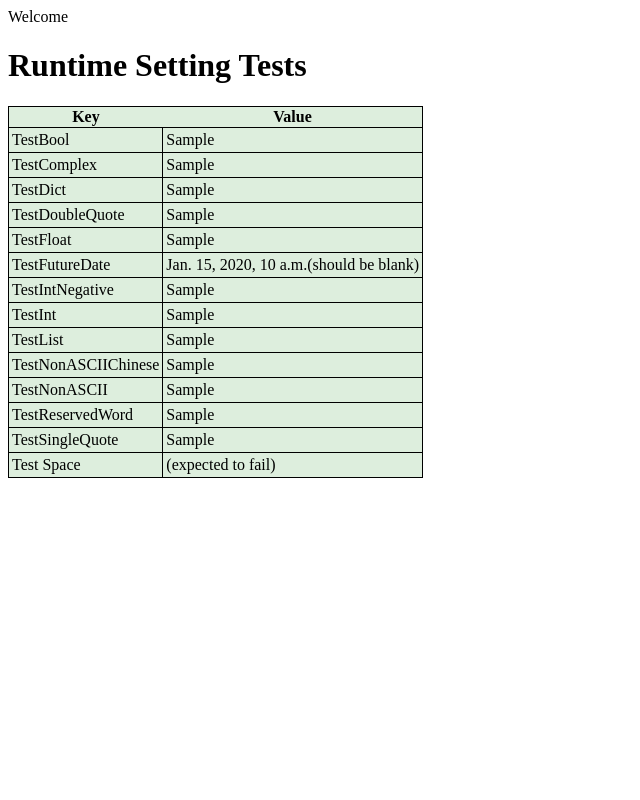
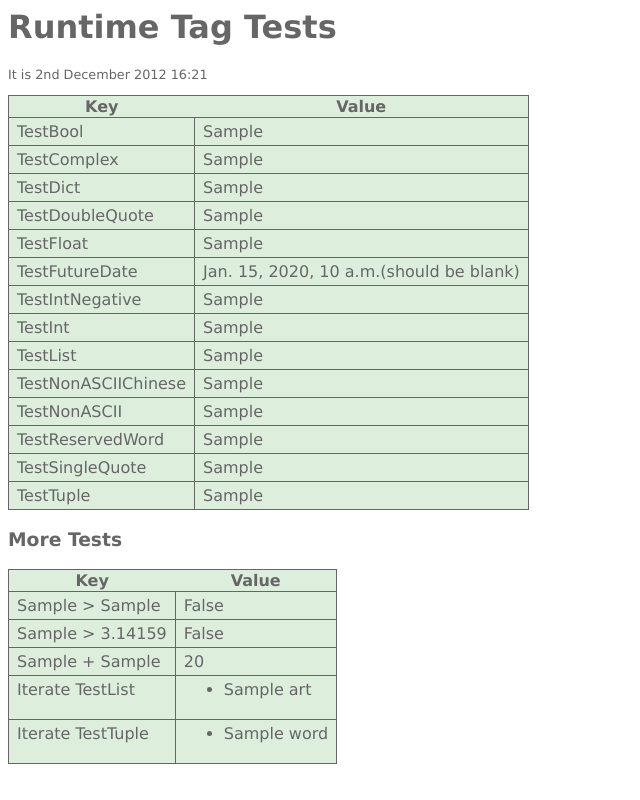
Before and after one commit to burningmantech/django-runtime-tags, a Django app: template django_runtime_tags/templates/django_runtime_tags/tests.html in a window 1280 px wide. Shown: the whole page, without its empty margins (0-640 px from the left). Run offline with Django 3.2, Linux system fonts and the light colour scheme; the template is opened without the code that fills it: most values are stand-ins (such as "Sample title", 1, 10 or a date in 2020).

Commit message:
Template changes, fix __ value issue, enforce tagname validity

```diff
--- a/django_runtime_tags/admin.py
+++ b/django_runtime_tags/admin.py
@@ -1,5 +1,7 @@
+import re
 from django.contrib import admin
-from django_runtime_tags.models import RuntimeTag
+from django.forms import ModelForm, ValidationError, RegexField
+from django_runtime_tags.models import RuntimeTag, tagname_regex
 
 
 class RuntimeTagAdmin(admin.ModelAdmin):
--- a/django_runtime_tags/templates/django_runtime_tags/tests.html
+++ b/django_runtime_tags/templates/django_runtime_tags/tests.html
@@ -1,18 +1,30 @@
-{% load i18n %}
-{% block head_title %}{% trans "Welcome" %}{% endblock %}
-{% block body %}
-<h1>Runtime Setting Tests</h1>
+<html>
+<head>
+<title>Runtime Tag Tests</title>
 <style>
+    body {
+        color:#666;
+        font-family:Verdana;
+    }
     table {
         border-collapse:collapse;
     }
     table, td, td {
         background-color:#ded;
         border:1px solid;
-        padding:3px;
+        padding:4px 8px 4px 8px;
+        vertical-align:top;
+    }
+    div.time {
+        font-size:.8em;
+        margin-bottom:1em;
     }
 </style>
+</head>
+<body>
 <table>
+<h1>Runtime Tag Tests</h1>
+<div class="time">It is {% now "jS F Y H:i" %}</div>
 <tr><th>Key</th><th>Value</th></tr>
 <tr><td>TestBool</td><td>{{  TestBool  }}</td></tr>
 <tr><td>TestComplex</td><td>{{  TestComplex  }}</td></tr>
@@ -27,6 +39,26 @@
 <tr><td>TestNonASCII</td><td>{{  TestNonASCII  }}</td></tr>
 <tr><td>TestReservedWord</td><td>{{  TestReservedWord  }}</td></tr>
 <tr><td>TestSingleQuote</td><td>{{  TestSingleQuote  }}</td></tr>
-<tr><td>Test Space</td><td>(expected to fail)</td></tr>
+<tr><td>TestTuple</td><td>{{  TestTuple  }}</td></tr>
 </table>
-{% endblock %}
+<h3>More Tests</h1>
+<table>
+<tr><th>Key</th><th>Value</th></tr>
+<tr><td>{{ TestInt }} > {{ TestIntNegative }}</td><td>{% if TestInt > TestIntNegative %}True{% else %}False{% endif %}</td></tr>
+<tr><td>{{ TestFloat }} > 3.14159</td><td>{% if TestFloat > 3.14159 %}True{% else %}False{% endif %}</td></tr>
+<tr><td>{{ TestInt }} + {{ TestIntNegative }}</td><td>{{ TestInt|add:TestIntNegative }}</td></tr>
+<tr><td>Iterate TestList</td><td>
+        <ul>
+            {% for art in TestList %}
+            <li>{{ art }}</li>
+            {% endfor %}
+        </ul>
+    </td></tr>
+<tr><td>Iterate TestTuple</td><td>
+        <ul>
+            {% for word in TestTuple %}
+            <li>{{ word }}</li>
+            {% endfor %}
+        </ul>
+    </td></tr>
+</table>
```
Also changed, not shown: django_runtime_tags/models.py (+15 -5 lines), django_runtime_tags/pickled_object_field.py (+18 -1 lines), django_runtime_tags/safe_eval.py (+9 -1 lines).
